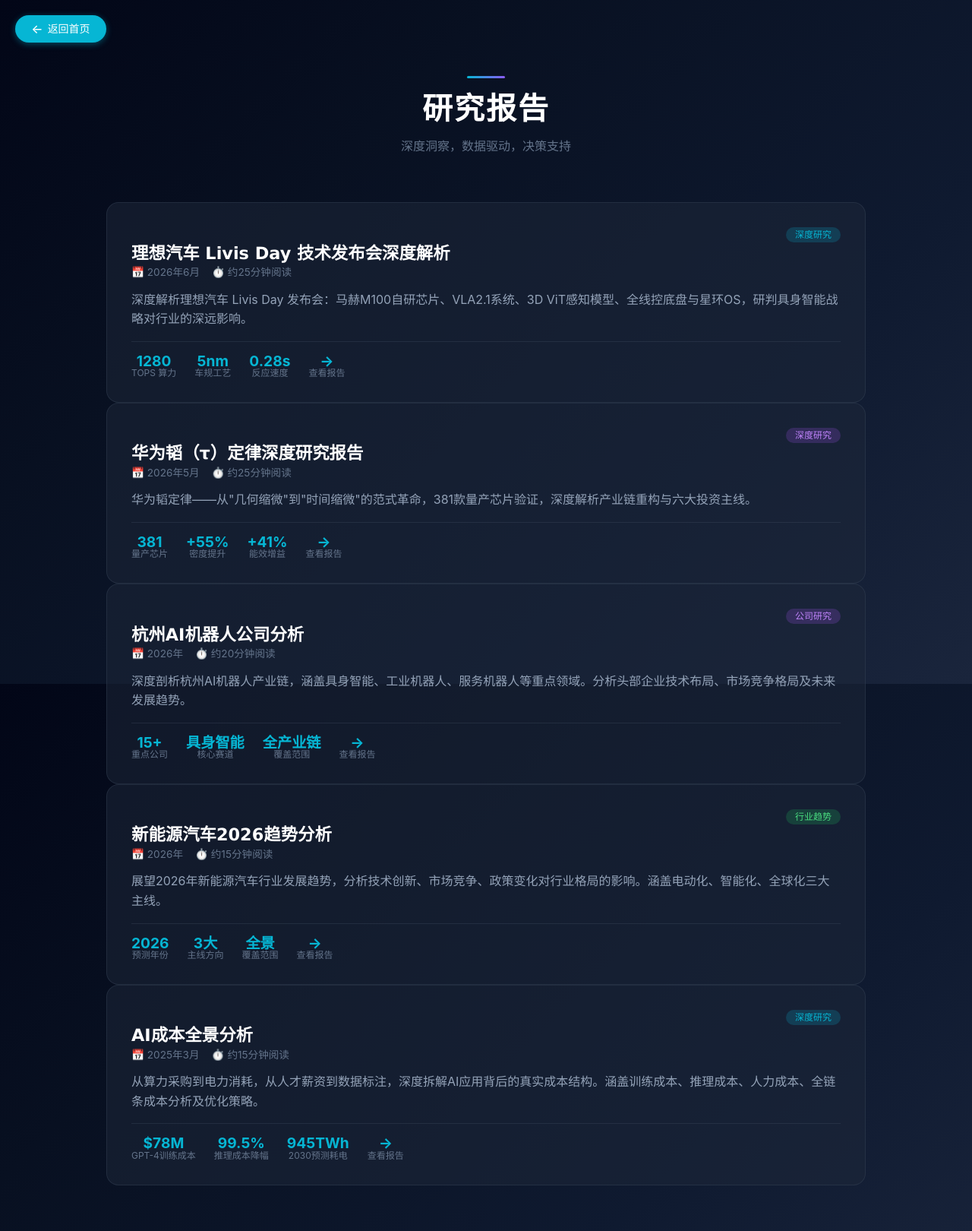
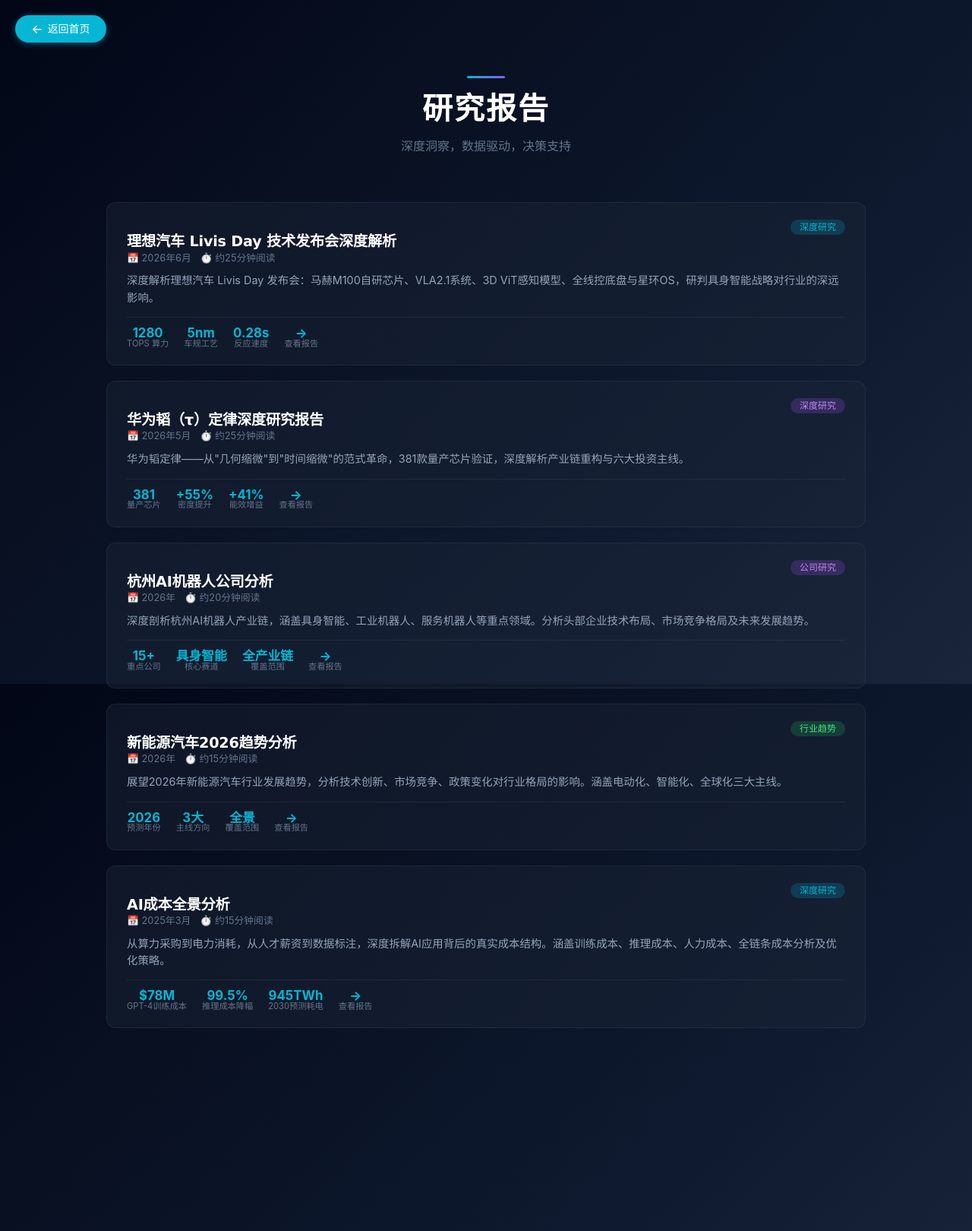
Before and after one commit to ThrallStark/ThrallStark.github.io, a Jekyll site: the page report/index.html, which Jekyll copies as it is, in a window 1280 px wide. Shown: the whole page at 76% size. Built offline with Jekyll 4.4.1, drawn with Linux system fonts in a browser that asks for light colours; comment, search, counter and statistics services are not loaded.

Commit message:
redesign: report index card layout (tighter, no hover overlap)

```diff
--- a/report/index.html
+++ b/report/index.html
@@ -81,43 +81,39 @@
         }
 
         .report-card {
-            background: rgba(30, 41, 59, 0.5);
-            border: 1px solid rgba(71, 85, 105, 0.3);
-            border-radius: 16px;
-            padding: 32px;
-            transition: all 0.3s ease;
+            background: rgba(30, 41, 59, 0.4);
+            border: 1px solid rgba(71, 85, 105, 0.25);
+            border-radius: 12px;
+            padding: 22px 26px;
+            margin-bottom: 20px;
+            transition: all 0.25s ease;
             display: flex;
             flex-direction: column;
             text-decoration: none;
-        }
-
-        .report-card.active {
-            transform: translateY(-4px);
-            border-color: rgba(6, 182, 212, 0.5);
-            box-shadow: 0 12px 40px rgba(6, 182, 212, 0.15);
         }
 
         .report-card-header {
             display: flex;
             justify-content: space-between;
             align-items: flex-start;
-            margin-bottom: 16px;
+            margin-bottom: 12px;
         }
 
         .report-title {
-            font-size: 1.4rem;
+            font-size: 1.2rem;
             font-weight: 600;
             color: white;
-            margin-bottom: 8px;
+            margin-bottom: 6px;
+            letter-spacing: -0.01em;
         }
 
         .report-card.active .report-title { color: #06b6d4; }
 
         .report-meta {
             display: flex;
-            gap: 16px;
+            gap: 12px;
             color: #64748b;
-            font-size: 0.85rem;
+            font-size: 0.8rem;
         }
 
         .report-tag {
@@ -141,32 +137,34 @@
 
         .report-desc {
             color: #94a3b8;
-            line-height: 1.6;
-            margin-bottom: 16px;
+            line-height: 1.55;
+            margin-bottom: 14px;
+            font-size: 0.9rem;
         }
 
         .report-stats {
             display: flex;
-            gap: 24px;
-            padding-top: 16px;
-            border-top: 1px solid rgba(71, 85, 105, 0.3);
+            gap: 20px;
+            padding-top: 12px;
+            border-top: 1px solid rgba(71, 85, 105, 0.25);
         }
 
         .stat-item { text-align: center; }
-        .stat-value { font-size: 1.2rem; font-weight: 700; color: #06b6d4; }
-        .stat-label { font-size: 0.75rem; color: #64748b; }
+        .stat-value { font-size: 1.05rem; font-weight: 700; color: #06b6d4; }
+        .stat-label { font-size: 0.7rem; color: #64748b; }
 
         @media (max-width: 768px) {
             .page-header h1 { font-size: 1.8rem; }
-            .report-card { padding: 24px; }
-            .report-stats { flex-wrap: wrap; gap: 16px; }
+            .report-card { padding: 20px; margin-bottom: 16px; }
+            .report-stats { flex-wrap: wrap; gap: 14px; }
+            .report-title { font-size: 1.1rem; }
         }
 
         @media (hover: hover) {
             .report-card:hover {
-                transform: translateY(-4px);
-                border-color: rgba(6, 182, 212, 0.5);
-                box-shadow: 0 12px 40px rgba(6, 182, 212, 0.15);
+                border-color: rgba(6, 182, 212, 0.45);
+                box-shadow: 0 4px 20px rgba(6, 182, 212, 0.1), inset 0 1px 0 rgba(255,255,255,0.05);
+                background: rgba(30, 41, 59, 0.55);
             }
             .report-card:hover .report-title { color: #06b6d4; }
         }
```
